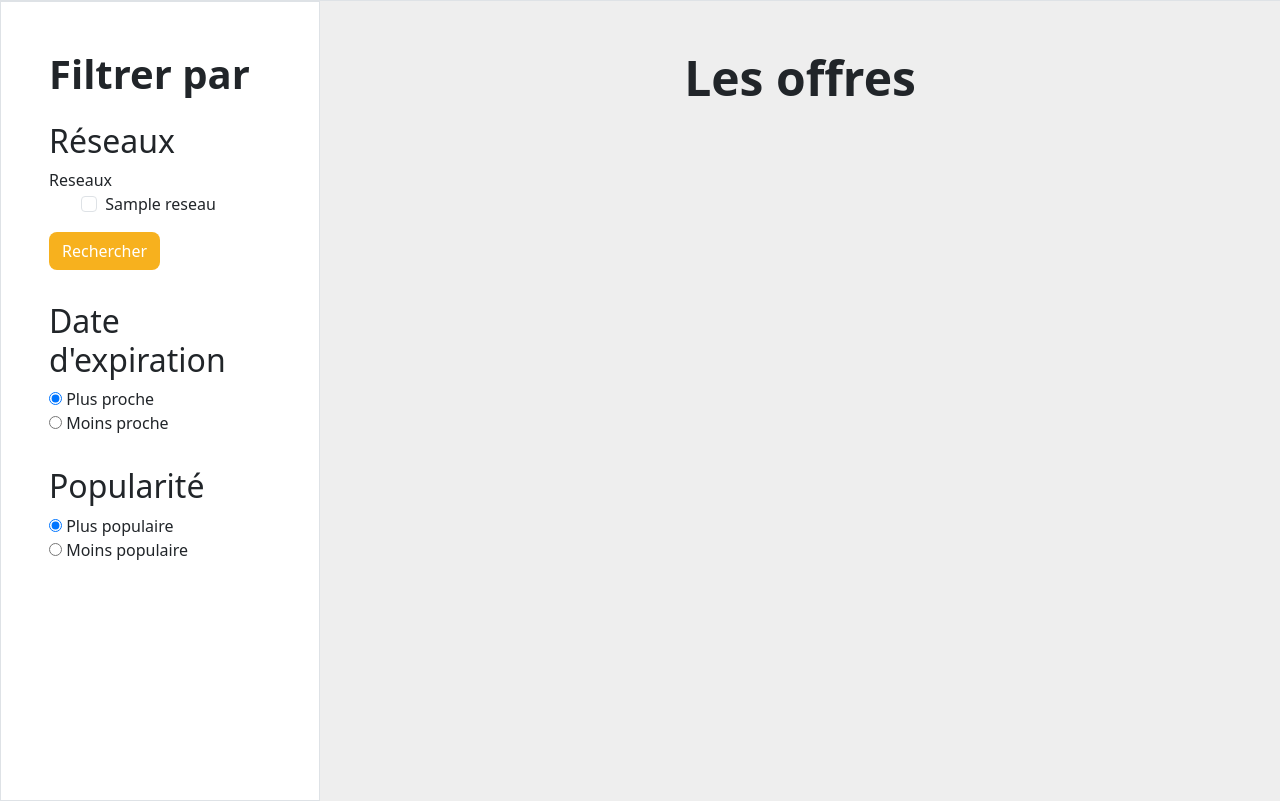
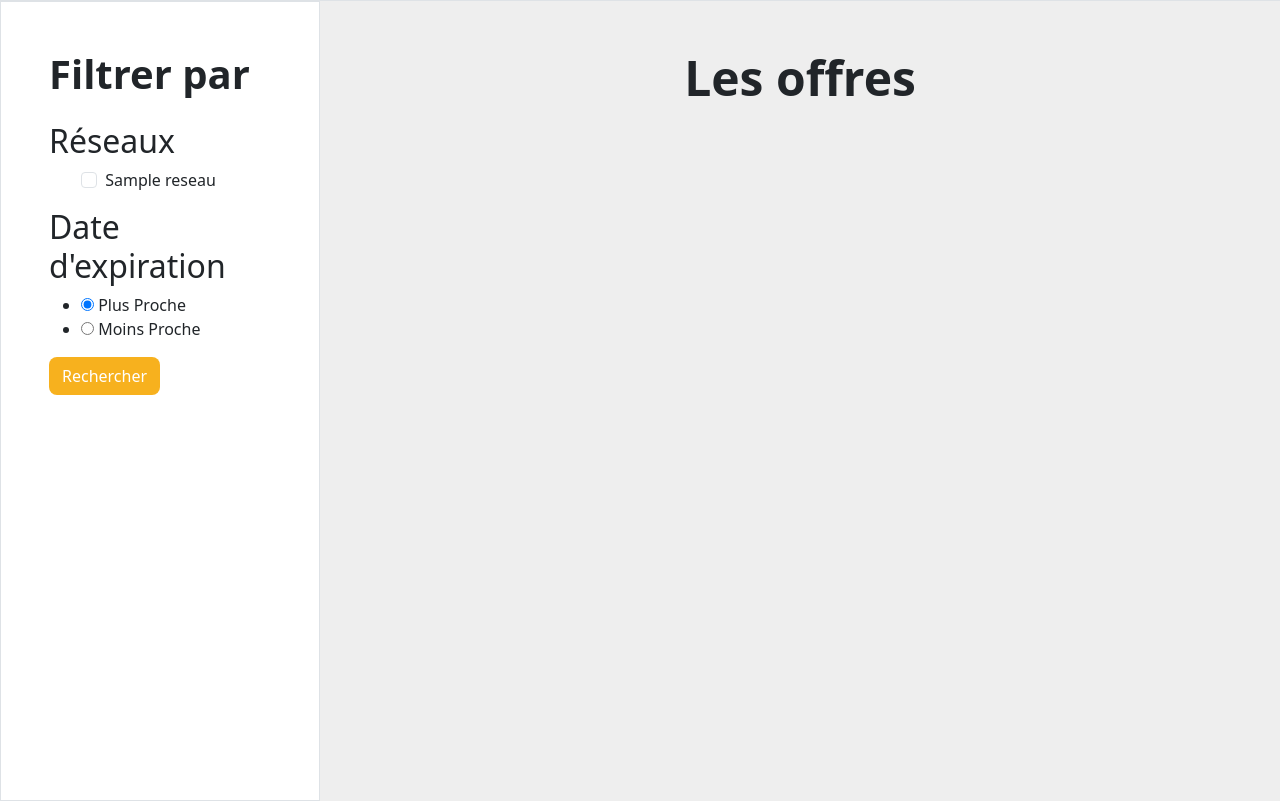
Before and after one commit to Joann45/Projet-Mutualisation, a Flask app: page /home/les-offres in a window 1280 px wide. Shown: the part 395-1196 px from the top of the page. Run offline with Flask 3, Linux system fonts and the light colour scheme; a user stored in the database is signed in; tables that the repository leaves empty hold one stand-in row (values such as "Sample post"); grey boxes marked "Sample" are stand-in pictures; some libraries are stand-ins or nearby versions.

Commit message:
ajout de filtrage par date

```diff
--- a/src/forms/RechercheOffreForm.py
+++ b/src/forms/RechercheOffreForm.py
@@ -50,8 +50,3 @@ class SelectDateProximité(FlaskForm):
 
     id = HiddenField("id")
     proxi = RadioField("Date d'expiration")
-
-class SelectPopularité(FlaskForm):
-
-    id = HiddenField("id")
-    pop = RadioField("Popularité")
--- a/src/templates/filtrage_les_offres.html
+++ b/src/templates/filtrage_les_offres.html
@@ -4,47 +4,14 @@
         <h1 class="w-100 fw-bolder">Filtrer par</h1>
 
         <div class="my-3">
-            <h2>Réseaux</h2>
 
-
-            <div>
-                <form action="{{ url_for('les_offres') }}" method="post">
-                    {{ form.hidden_tag() }} {{ form.reseaux.label }} {{ form.reseaux() }}
-                    <button type="submit" class="btn btn-base rounded-3">  Rechercher </button>
-                </form>
-            </div>
-
+            <form action="{{ url_for('les_offres') }}" method="post">
+                <h2>Réseaux</h2>
+                {{ form.hidden_tag() }} {{ form.reseaux() }}
+                <h2>Date d'expiration</h2>
+                {{ formd.hidden_tag() }} {{ formd.proxi() }}
+                <button type="submit" class="btn btn-base rounded-3">  Rechercher </button>
+            </form>
         </div>
-
-        <div class="my-3">
-            <h2>Date d'expiration</h2>
-
-            <div>
-                <input type="radio" id="plus_proche" name="anciennete" value="plus_proche" checked>
-                <label for="plus_proche">Plus proche</label>
-            </div>
-
-            <div>
-                <input type="radio" id="moins_proche" name="anciennete" value="moins_proche">
-                <label for="moins_proche">Moins proche</label>
-            </div>
-
-        </div>
-
-        <div class="my-3">
-            <h2>Popularité</h2>
-
-            <div>
-                <input type="radio" id="plus_populaire" name="populaire" value="plus_populaire" checked>
-                <label for="plus_populaire">Plus populaire</label>
-            </div>
-
-            <div>
-                <input type="radio" id="moins_populaire" name="populaire" value="moins_populaire">
-                <label for="moins_populaire">Moins populaire</label>
-            </div>
-        </div>
-
-
     </div>
 </div>
--- a/src/views.py
+++ b/src/views.py
@@ -20,7 +20,7 @@ from src.forms.ReseauForm import ReseauForm, AddUtilisateurReseauForm
 from hashlib import sha256
 from flask_security import Security, SQLAlchemySessionUserDatastore
 from src.forms.ReseauForm import SelectReseauForm
-from src.forms.RechercheOffreForm import SelectRechercheOffreForm, SelectDateProximité, SelectPopularité
+from src.forms.RechercheOffreForm import SelectRechercheOffreForm, SelectDateProximité
 import os
 from functools import wraps
 from flask import abort
@@ -390,27 +390,36 @@ def mes_offres():
     proximité_date = SelectDateProximité()
     proximité_date.proxi.choices = ["Plus Proche", "Moins Proche"]
 
-    popularité = SelectPopularité()
-    popularité.pop.choices = ["Plus Populaire", "Moins Populaire"]
+    if proximité_date.proxi.data == None :
+        proximité_date.proxi.default = "Plus Proche"
+        proximité_date.process()
 
     id_reseaux_elu =  f_select_reseau.reseaux.data
     les_reseaux_elu = []
 
-    if f_select_reseau.validate_on_submit():
+
+    proxi_elu = proximité_date.proxi.data
+
+
+    if proximité_date.validate_on_submit() or f_select_reseau.validate_on_submit():
+        if proxi_elu == "Plus Proche":
+                les_offres = Offre.query.filter_by(id_utilisateur=current_user.id_utilisateur).order_by(Offre.date_fin).all()
+        else:
+                les_offres = Offre.query.filter_by(id_utilisateur=current_user.id_utilisateur).order_by(Offre.date_fin.desc()).all()
+
         for r in id_reseaux_elu:
             les_reseaux_elu.append(f_select_reseau.reseaux.choices[int(r)-1][0])
-
-    les_offres = Offre.query.filter_by(id_utilisateur=current_user.id_utilisateur).order_by(Offre.date_fin).all()
+    else:
+        les_offres = Offre.query.filter_by(id_utilisateur=current_user.id_utilisateur).order_by(Offre.date_fin).all()
 
     if les_reseaux_elu != []:
         les_offres = filtrage_des_offrres_par_reseux(les_reseaux_elu, les_offres)
-    return render_template('mes-offres.html', offres=les_offres,form=f_select_reseau,formd=proximité_date, formp=popularité)
+    return render_template('mes-offres.html', offres=les_offres,form=f_select_reseau,formd=proximité_date)
 
 def filtrage_des_offrres_par_reseux(les_reseaux_elu, les_offres):
     offre_voulu = set()
     for offre in les_offres:
         for reseux_off in offre.les_reseaux:
-            print(reseux_off.id_reseau)
             if reseux_off.id_reseau in les_reseaux_elu:
                 offre_voulu.add(offre)
     return list(offre_voulu)
@@ -429,24 +438,34 @@ def les_offres():
     proximité_date = SelectDateProximité()
     proximité_date.proxi.choices = ["Plus Proche", "Moins Proche"]
 
-    popularité = SelectPopularité()
-    popularité.pop.choices = ["Plus Populaire", "Moins Populaire"]
+    if proximité_date.proxi.data == None :
+        proximité_date.proxi.default = "Plus Proche"
+        proximité_date.process()
+
+    proxi_elu = proximité_date.proxi.data
 
     id_reseaux_elu =  f_select_reseau.reseaux.data
     les_reseaux_elu = []
 
-    if f_select_reseau.validate_on_submit():
+
+    if proximité_date.validate_on_submit() or f_select_reseau.validate_on_submit():
+        if proxi_elu == "Plus Proche":
+                les_offres = Offre.query.filter_by(etat="publiee").order_by(Offre.date_fin).all()
+        else:
+                les_offres = Offre.query.filter_by(etat="publiee").order_by(Offre.date_fin.desc()).all()
+
         for r in id_reseaux_elu:
             les_reseaux_elu.append(f_select_reseau.reseaux.choices[int(r)-1][0])
+    else:
+        les_offres = Offre.query.filter_by(etat="publiee").order_by(Offre.date_fin).all()
 
-    les_offres = Offre.query.filter_by(etat="publiee").all()
 
     if les_reseaux_elu != []:
         les_offres = filtrage_des_offrres_par_reseux(les_reseaux_elu, les_offres)
 
 
 
-    return render_template('les-offres.html', offres=les_offres,form=f_select_reseau,formd=proximité_date, formp=popularité)
+    return render_template('les-offres.html', offres=les_offres,form=f_select_reseau,formd=proximité_date)
 
 @app.route('/home/offre_personnel/<int:id_offre>')
 @login_required
@@ -483,23 +502,36 @@ def mes_reponses():
     proximité_date = SelectDateProximité()
     proximité_date.proxi.choices = ["Plus Proche", "Moins Proche"]
 
-    popularité = SelectPopularité()
-    popularité.pop.choices = ["Plus Populaire", "Moins Populaire"]
+    if proximité_date.proxi.data == None :
+        proximité_date.proxi.default = "Plus Proche"
+        proximité_date.process()
+
+    proxi_elu = proximité_date.proxi.data
 
     id_reseaux_elu =  f_select_reseau.reseaux.data
     les_reseaux_elu = []
 
-    if f_select_reseau.validate_on_submit():
+    if proximité_date.validate_on_submit() or f_select_reseau.validate_on_submit():
+        if proxi_elu == "Plus Proche":
+                les_reponses = Reponse.query.filter_by(id_utilisateur=current_user.id_utilisateur).all()
+        else:
+                les_reponses = Reponse.query.filter_by(id_utilisateur=current_user.id_utilisateur).all()
+
         for r in id_reseaux_elu:
             les_reseaux_elu.append(f_select_reseau.reseaux.choices[int(r)-1][0])
+    else:
+        les_reponses = Reponse.query.filter_by(id_utilisateur=current_user.id_utilisateur).all()
 
-
-    les_reponses = Reponse.query.filter_by(id_utilisateur=current_user.id_utilisateur).all()
 
     if les_reseaux_elu != []:
         les_reponses = filtrage_des_reponses_par_reseux(les_reseaux_elu, les_reponses)
 
-    return render_template('mes-reponses.html', reponses=les_reponses, form=f_select_reseau, formd=proximité_date, formp=popularité)
+    return render_template('mes-reponses.html', reponses=les_reponses, form=f_select_reseau, formd=proximité_date)
+
+
+
+
+
 def filtrage_des_reponses_par_reseux(les_reseaux_elu, les_reponses):
     rep_voulu = set()
     for rep in les_reponses:
```
Also changed, not shown: src/templates/filtrage_mes_offres.html (+7 -44 lines), src/templates/filtrage_mes_reponses.html (+7 -40 lines).
